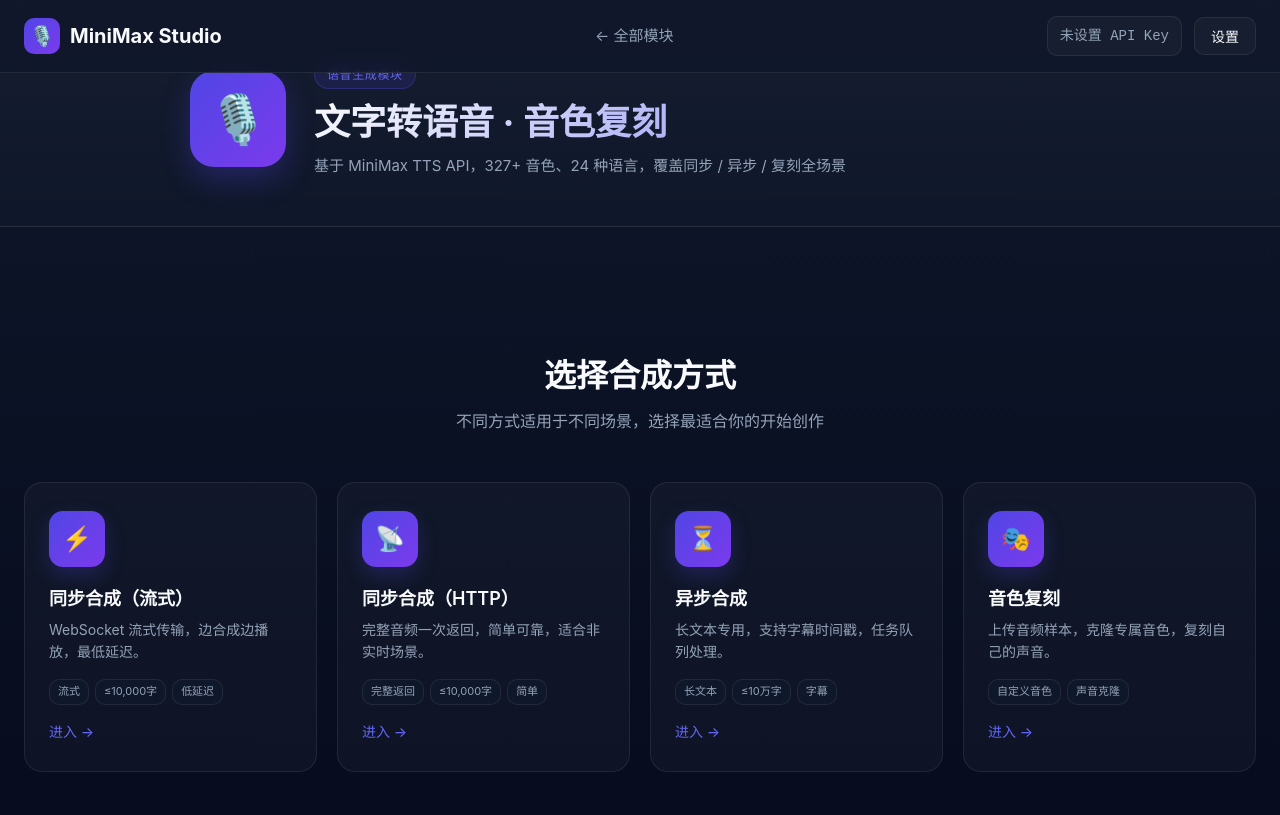
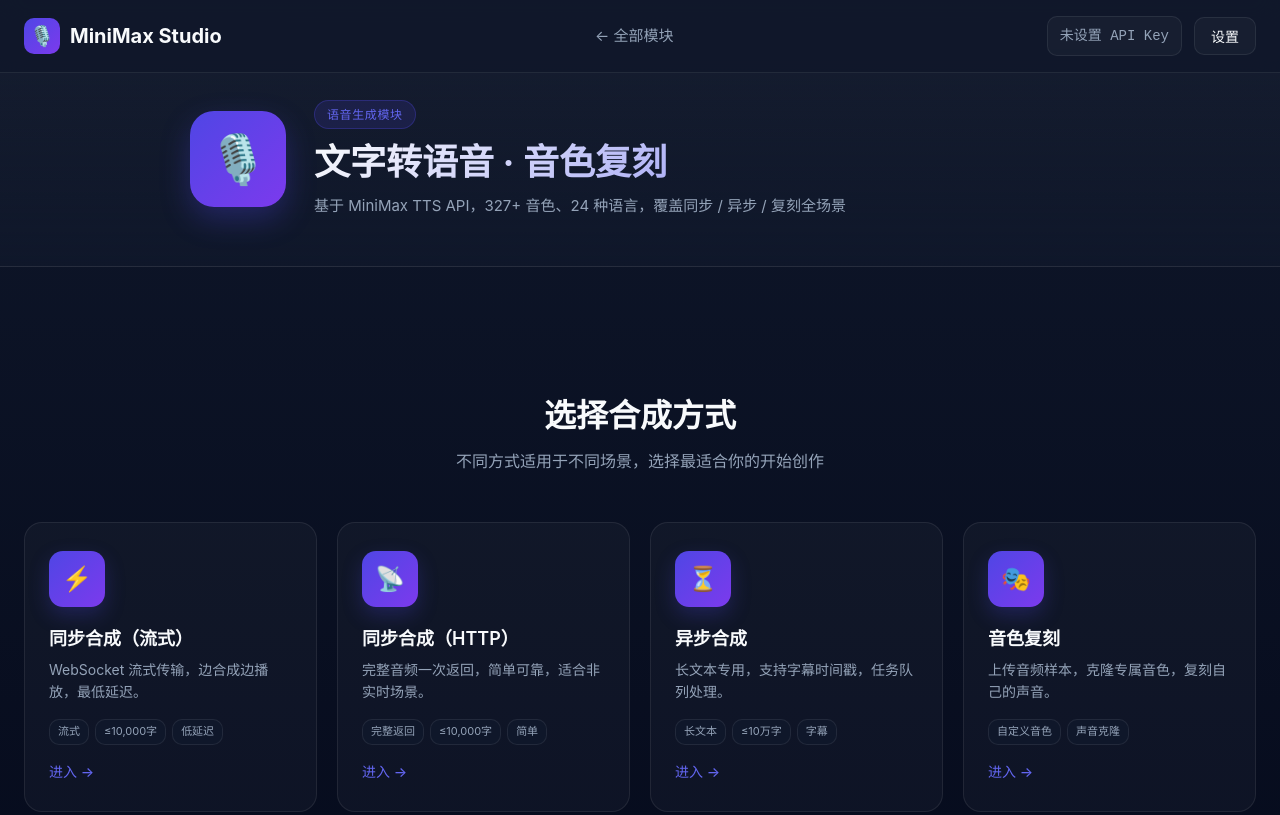
Before and after one commit to mkktop/minimax_tts, a website: page tts/index.html in a window 1280 px wide. Shown: the top 815 px of the page. Drawn offline with Linux system fonts and the light colour scheme.

Commit message:
subhome: module-hero 顶部 padding 加到 100px，避开 fixed header

```diff
--- a/css/subhome.css
+++ b/css/subhome.css
@@ -5,7 +5,7 @@
 
 /* ============ Module Hero (子模块头) ============ */
 .module-hero {
-    padding: 60px 0 48px;
+    padding: 100px 0 48px;
     border-bottom: 1px solid var(--border-color);
     background: linear-gradient(180deg, var(--bg-card) 0%, var(--bg-dark) 100%);
     overflow: hidden;
```
